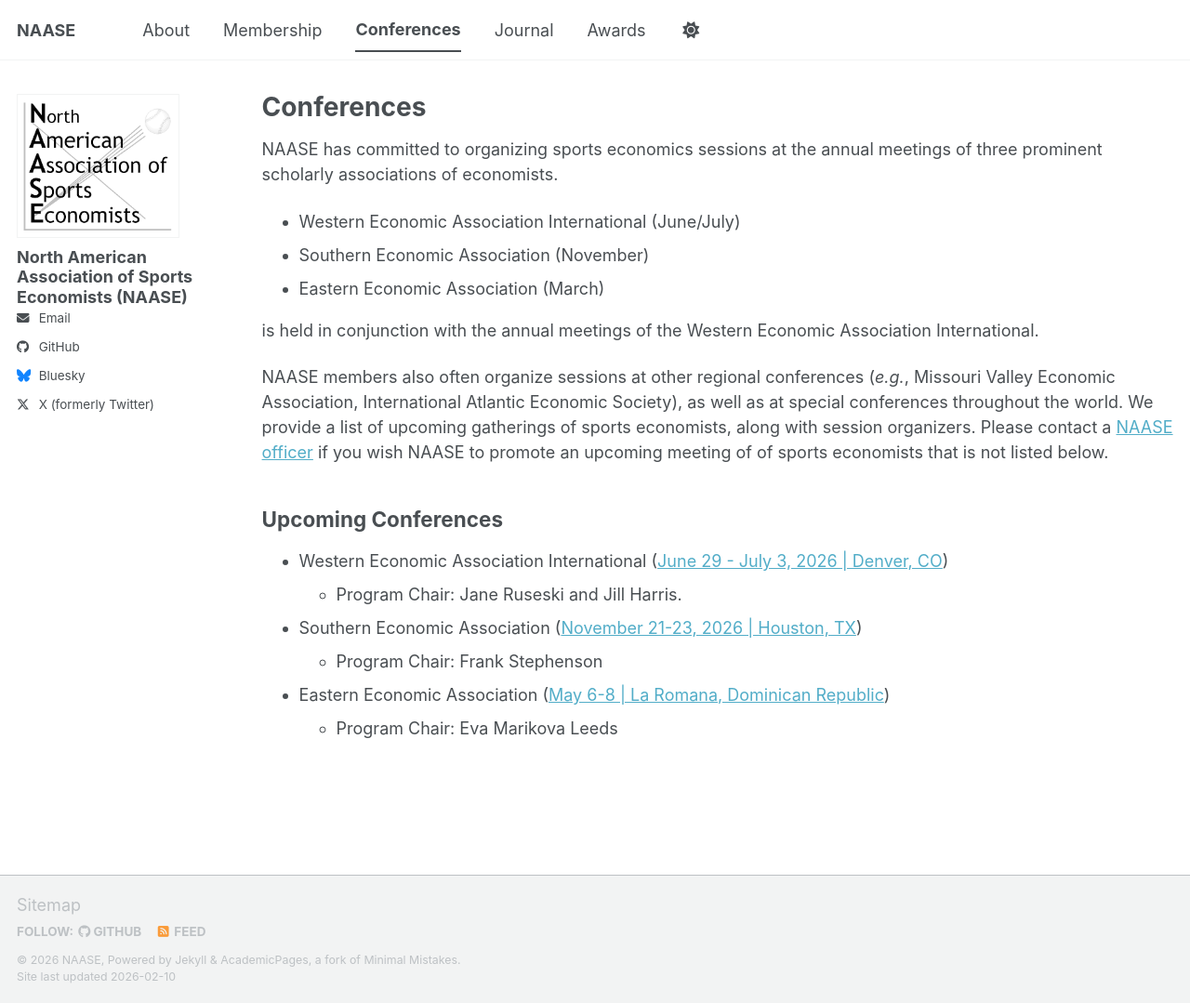
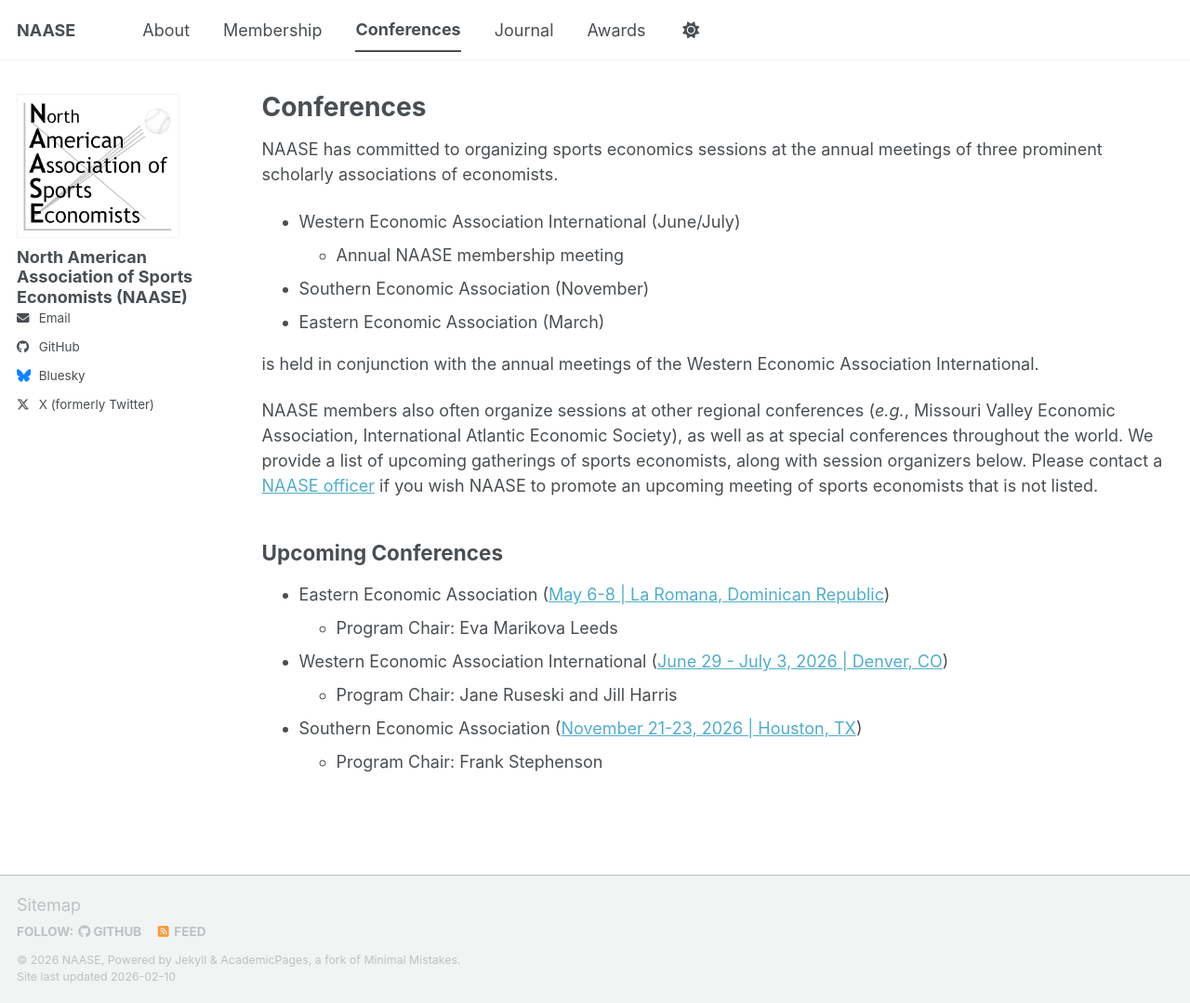
Before and after one commit to naaseweb/naaseweb.github.io, a Jekyll site: the page built from _pages/conferences.md, in a window 1280 px wide and 1079 px high. Shown: the whole window at 93% size. Built offline with Jekyll 4.4.1, drawn with Linux system fonts in a browser that asks for light colours; a script bundle is joined from its source files by our own code; library files that are not in the unit come from our copies.

Commit message:
Update conferences.md

```diff
--- a/_pages/conferences.md
+++ b/_pages/conferences.md
@@ -9,20 +9,22 @@
 NAASE has committed to organizing sports economics sessions at the annual meetings of three prominent scholarly associations of economists.
 
 - Western Economic Association International (June/July)
+    - Annual NAASE membership meeting
 - Southern Economic Association (November)
 - Eastern Economic Association (March)
 
  is held in conjunction with the annual meetings of the Western Economic Association International.
 
- NAASE members also often organize sessions at other regional conferences (*e.g.*,  Missouri Valley Economic Association, International Atlantic Economic Society), as well as at special conferences throughout the world. We provide a list of upcoming gatherings of sports economists, along with session organizers. Please contact a [NAASE officer](/about-us.md) if you wish NAASE to promote an upcoming meeting of of sports economists that is not listed below.
+ NAASE members also often organize sessions at other regional conferences (*e.g.*,  Missouri Valley Economic Association, International Atlantic Economic Society), as well as at special conferences throughout the world. We provide a list of upcoming gatherings of sports economists, along with session organizers below. Please contact a [NAASE officer](/about-us.md) if you wish NAASE to promote an upcoming meeting of sports economists that is not listed.
+
 
 ## Upcoming Conferences
 
+- Eastern Economic Association ([May 6-8 \| La Romana, Dominican Republic](https://eea.mymeetingsavvy.net/program))
+    - Program Chair: Eva Marikova Leeds
+
 - Western Economic Association International ([June 29 - July 3, 2026 \| Denver, CO](https://www.weai.org/events/101st-annual))
-    - Program Chair: Jane Ruseski and Jill Harris.
+    - Program Chair: Jane Ruseski and Jill Harris
 
 - Southern Economic Association ([November 21-23, 2026  \|  Houston, TX](https://southerneconomic.org/conference/))
     - Program Chair: Frank Stephenson
-
-- Eastern Economic Association ([May 6-8 \| La Romana, Dominican Republic](https://eea.mymeetingsavvy.net/program))
-    - Program Chair: Eva Marikova Leeds
```
